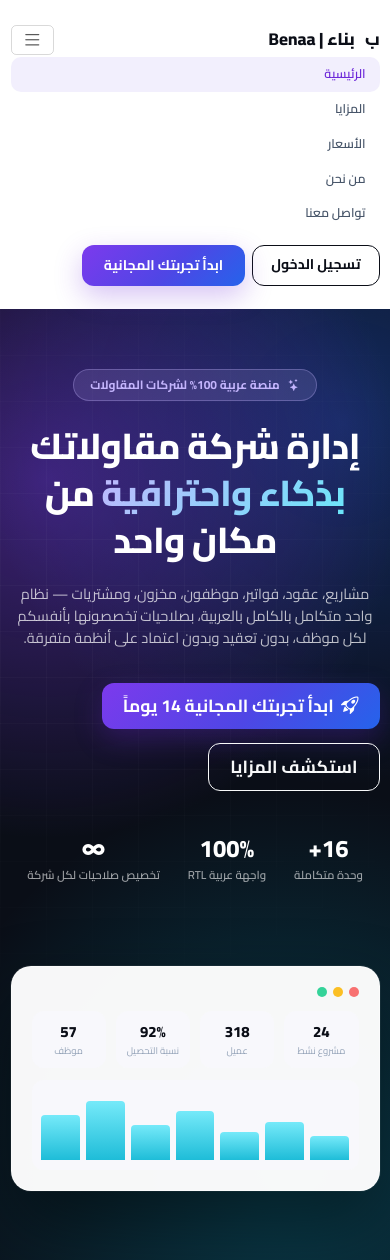
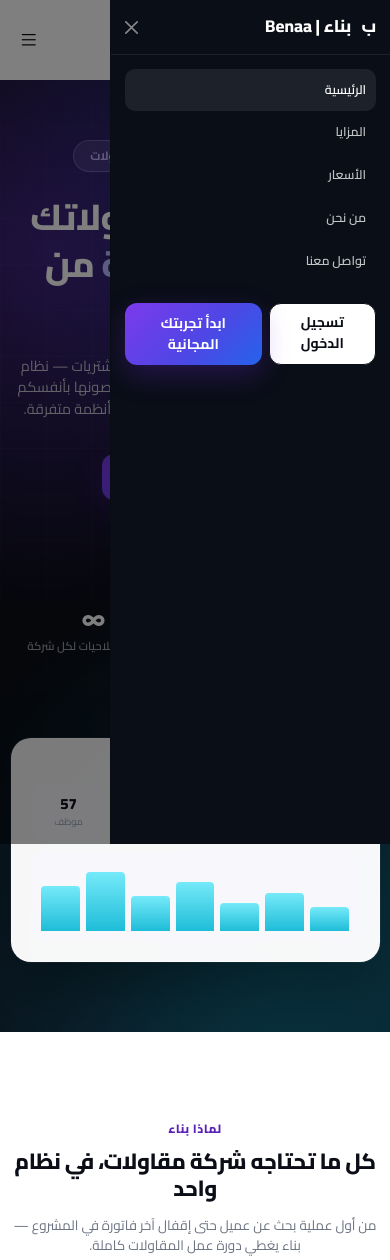
Before and after one commit to anghulam/benaa, a PHP site: page / in a window 390 px wide, after a click that opens the changed part. Shown: the top 1260 px of the page. Run offline with PHP 8.4, Linux system fonts and the light colour scheme; data that the repository does not hold is empty.

Commit message:
إصلاح قائمة الموبايل: sidebar منزلقة بدل قائمة منسدلة، وزر hamburger غير واضح
طلب المستخدم: قائمة الموبايل في الموقع الخارجي تكون شريطاً جانبياً
(sidebar) منزلقاً من الجانب بدل قائمة منسدلة تدفع محتوى الشريط لأسفل، مع
إصلاح لون زر الهامبرغر غير الواضح عند تمرير الصفحة.

- استبدال Bootstrap Collapse بمكوّن Offcanvas الرسمي (offcanvas-lg) الذي
  يعمل كشريط جانبي منزلق مع خلفية معتّمة (backdrop) على الشاشات الصغيرة،
  ويعود عنصراً عادياً داخل الشريط عند lg فأعلى (نفس سلوك الشريط السابق
  على الشاشات الكبيرة، بلا تغيير).
- إضافة تلوين صريح لأيقونة زر الهامبرغر (داكن فوق الهيرو، أبيض عند
  التمرير) بدل الاعتماد على لون افتراضي غير مضبوط لأي من الحالتين.
- حذف حل بديل (workaround) في site.js كان يعيد التمرير لأعلى الصفحة عند
  فتح القائمة المنسدلة القديمة؛ لم يعد له داعٍ لأن الشريط الجانبي الجديد
  position:fixed ويظهر فوق الصفحة بصرف النظر عن موضع التمرير.

أثناء الاختبار اكتُشفت مشكلة إضافية: خاصية backdrop-filter على الشريط
العلوي عند التمرير (.site-navbar.is-scrolled) كانت تُنشئ containing block
جديداً لأي عنصر ابن position:fixed (بما فيه الشريط الجانبي الجديد)، فيصير
مرجع تثبيته صندوق الشريط المحدود بدل نافذة العرض الكاملة، فتظهر القائمة
مبتورة (الرأس فقط) عند فتحها أثناء التمرير. أُزيلت الخاصية (الخلفية معتمة
بما يكفي أصلاً بدونها) وتم التأكد بالاختبار أن القائمة تظهر كاملة وسليمة
في كل الحالات.

Co-Authored-By: Claude Sonnet 5 <noreply@anthropic.com>
Claude-Session: https://claude.ai/code/session_018Xq7vLMYs8VJNUwcS9s9uq

```diff
--- a/assets/css/site.css
+++ b/assets/css/site.css
@@ -21,9 +21,13 @@
 
 /* تُضاف هذه الفئة عبر جافاسكريبت (assets/js/site.js) عند تمرير الصفحة، لتمييز
    الشريط بصرياً عن حالته الأولى فوق قسم Hero */
+/* بلا backdrop-filter عمداً: أي خاصية filter/backdrop-filter على عنصر
+   تُنشئ containing block جديد لأي عنصر ابن position:fixed (مثل القائمة
+   المنسدلة للموبايل .site-offcanvas)، فيصير مرجع تثبيتها صندوق الشريط
+   المحدود بدل نافذة العرض الكاملة. الخلفية معتمة بما يكفي (92%) فلا حاجة
+   فعلية للضبابية أصلاً */
 .site-navbar.is-scrolled {
-  background: rgba(10, 14, 23, 0.92);
-  backdrop-filter: blur(10px);
+  background: rgba(10, 14, 23, 0.96);
   box-shadow: 0 4px 18px rgba(15, 23, 42, 0.25);
   padding: 10px 0;
 }
@@ -48,6 +52,48 @@
 .site-navbar.is-scrolled .btn-outline-navy:hover {
   background: #fff;
   color: var(--bn-navy-dark);
+}
+
+.navbar-toggler {
+  border: none;
+  padding: 4px 8px;
+}
+
+.navbar-toggler:focus { box-shadow: none; }
+
+.navbar-toggler i { color: var(--bn-ink); transition: color .2s ease; }
+
+.site-navbar.is-scrolled .navbar-toggler i { color: #fff; }
+
+/* ---------------------------- قائمة الموبايل (Offcanvas) ---------------------------- */
+/* .offcanvas-lg من Bootstrap: قائمة منزلقة من الجانب على الشاشات الصغيرة،
+   وتتحول لعنصر عادي داخل الشريط عند lg فأعلى (بلا خلفية أو موضع ثابت) */
+/* Bootstrap يحدد عرض الـoffcanvas عبر متغير CSS خاص به (--bs-offcanvas-width)
+   ويستخدمه في قاعدة أعلى تخصيصاً من width عادي، فلازم تجاوزه عبر نفس المتغير */
+.site-offcanvas { --bs-offcanvas-width: 280px; }
+
+@media (max-width: 991.98px) {
+  .site-offcanvas {
+    background: var(--bn-navy-dark);
+    color: #fff;
+  }
+
+  .site-offcanvas .offcanvas-header {
+    border-bottom: 1px solid rgba(255,255,255,0.08);
+  }
+
+  .site-offcanvas .site-brand { color: #fff; }
+
+  .site-offcanvas .site-nav-link {
+    color: rgba(255,255,255,0.75) !important;
+    padding: 12px 10px !important;
+  }
+
+  .site-offcanvas .site-nav-link:hover,
+  .site-offcanvas .site-nav-link.active {
+    color: #fff !important;
+    background: rgba(255,255,255,0.08);
+  }
 }
 
 /* ---------------------------- زر العودة لأعلى الصفحة ---------------------------- */
--- a/assets/js/site.js
+++ b/assets/js/site.js
@@ -17,16 +17,4 @@
             window.scrollTo({ top: 0, behavior: 'smooth' });
         });
     }
-
-    // قائمة الموبايل المنسدلة جزء من الشريط الثابت (sticky)؛ فتحها أثناء
-    // التمرير لأسفل يوسّع الشريط في مكانه فيظهر خارج الجزء المرئي من الشاشة.
-    // نعيد التمرير لأعلى الصفحة عند فتحها حتى تكون مرئية دوماً.
-    var mobileMenu = document.getElementById('siteNav');
-    if (mobileMenu) {
-        mobileMenu.addEventListener('show.bs.collapse', function () {
-            if (window.scrollY > SCROLL_THRESHOLD) {
-                window.scrollTo({ top: 0, behavior: 'smooth' });
-            }
-        });
-    }
 })();
--- a/site/inc/header.php
+++ b/site/inc/header.php
@@ -46,20 +46,33 @@ $navLinks = [
                 <?php endif; ?>
                 <span><?= e(APP_NAME) ?></span>
             </a>
-            <button class="navbar-toggler" type="button" data-bs-toggle="collapse" data-bs-target="#siteNav">
+            <button class="navbar-toggler" type="button" data-bs-toggle="offcanvas" data-bs-target="#siteNav" aria-controls="siteNav">
                 <i class="bi bi-list fs-3"></i>
             </button>
-            <div class="collapse navbar-collapse" id="siteNav">
-                <ul class="navbar-nav mx-auto gap-lg-2">
+            <div class="offcanvas offcanvas-lg offcanvas-start site-offcanvas" tabindex="-1" id="siteNav">
+                <div class="offcanvas-header d-lg-none">
+                    <span class="site-brand">
+                        <?php if ($siteLogo): ?>
+                            <img src="<?= BASE_URL ?>/uploads/<?= e($siteLogo) ?>" class="brand-logo-img" alt="<?= e(APP_NAME) ?>">
+                        <?php else: ?>
+                            <span class="badge-mark">ب</span>
+                        <?php endif; ?>
+                        <span><?= e(APP_NAME) ?></span>
+                    </span>
+                    <button type="button" class="btn-close btn-close-white" data-bs-dismiss="offcanvas" aria-label="إغلاق"></button>
+                </div>
+                <div class="offcanvas-body">
+                    <ul class="navbar-nav mx-lg-auto gap-lg-2">
                         <?php foreach ($navLinks as $key => $link): ?>
                             <li class="nav-item">
                                 <a class="nav-link site-nav-link <?= $activeNav === $key ? 'active' : '' ?>" href="<?= BASE_URL . $link['href'] ?>"><?= e($link['label']) ?></a>
                             </li>
                         <?php endforeach; ?>
                     </ul>
-                <div class="d-flex gap-2 mt-3 mt-lg-0">
+                    <div class="d-flex gap-2 mt-4 mt-lg-0">
                         <a href="<?= BASE_URL ?>/modules/auth/login.php" class="btn btn-outline-navy">تسجيل الدخول</a>
                         <a href="<?= BASE_URL ?>/modules/auth/register.php" class="btn btn-brand">ابدأ تجربتك المجانية</a>
+                    </div>
                 </div>
             </div>
         </nav>
```
Lines whose indentation alone changed are shown as unchanged.
